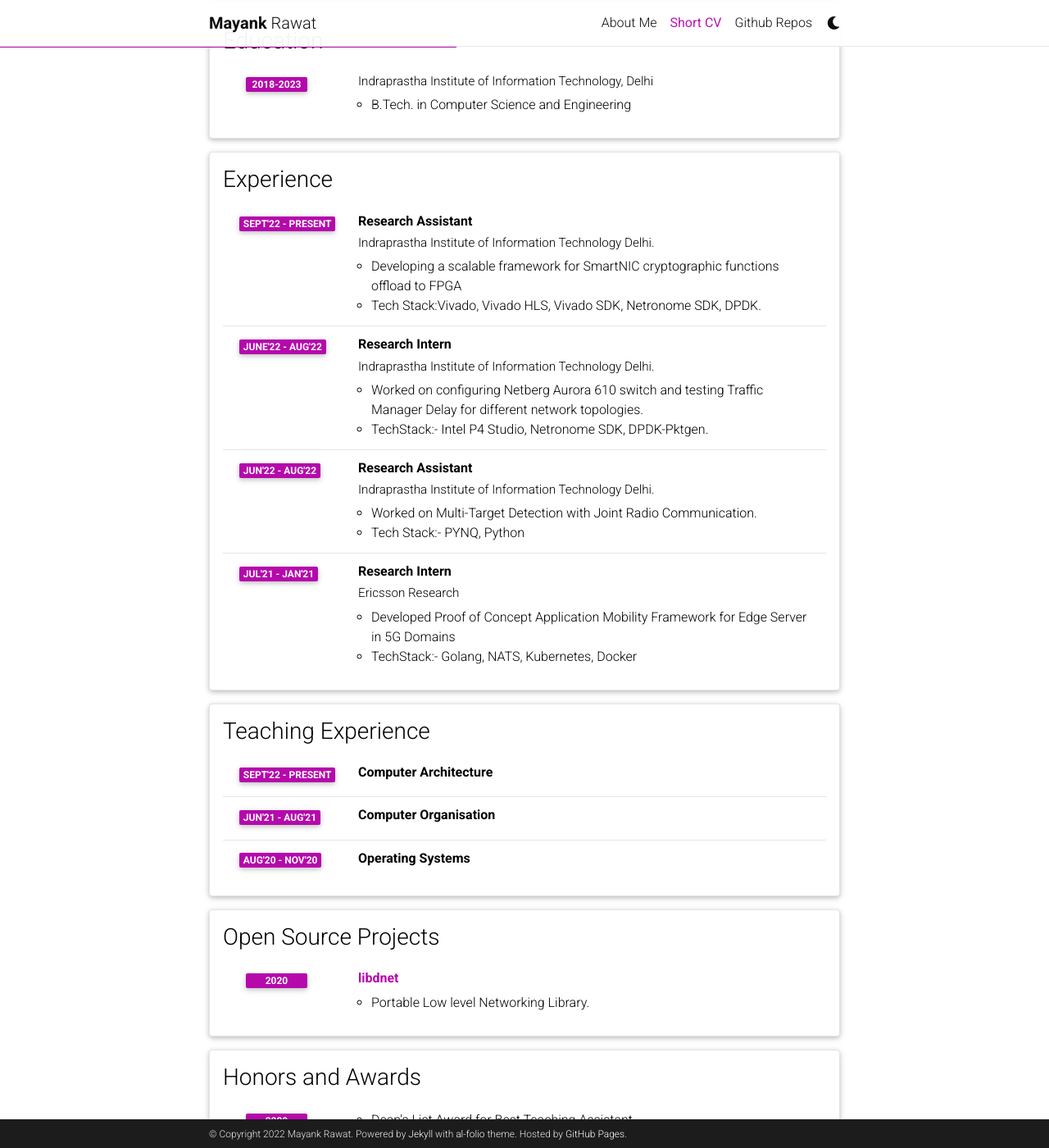
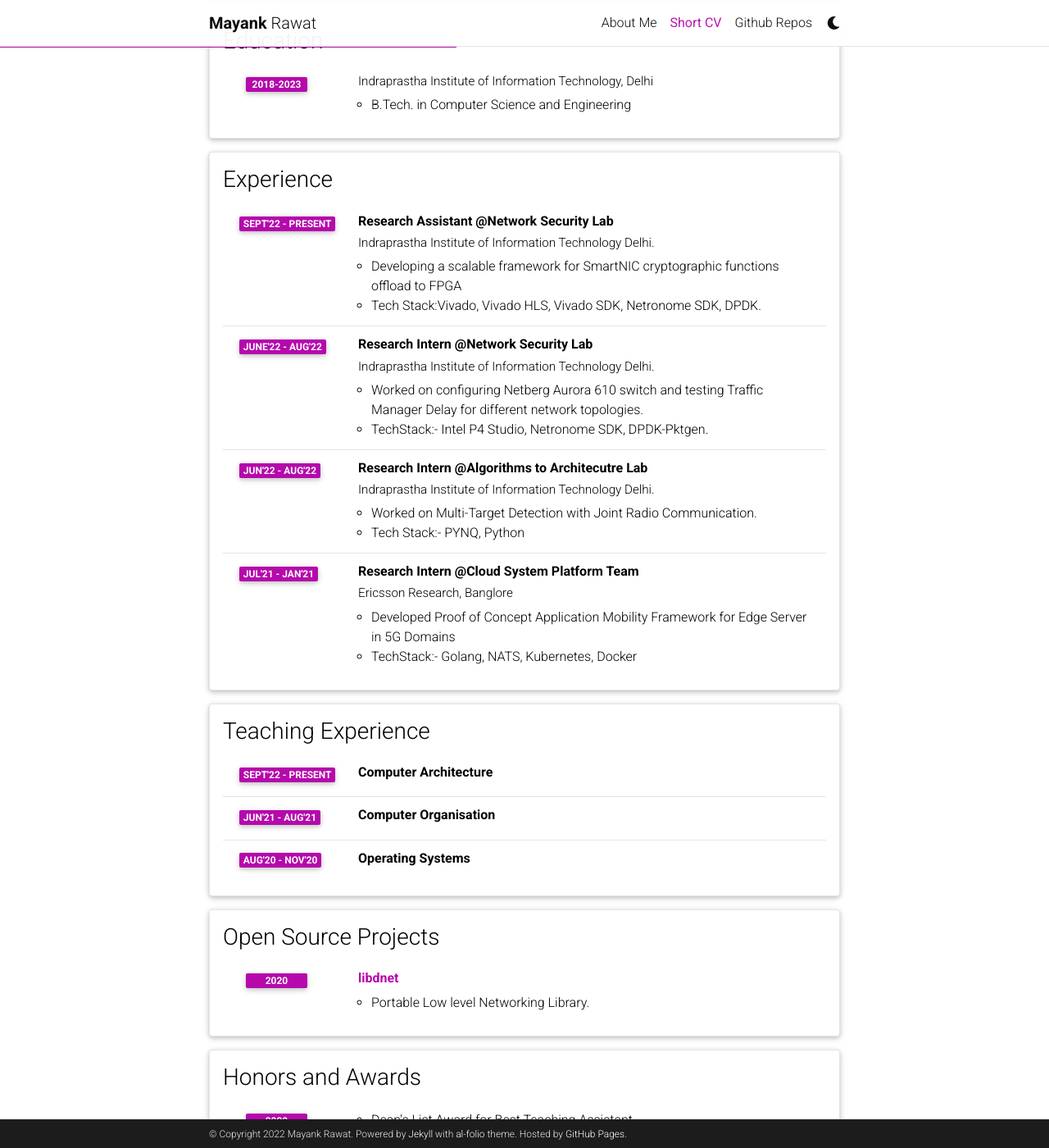
Before and after one commit to mayank18049/mayak18049.github.io, a Jekyll site: the page built from _pages/cv.md, in a window 1280 px wide and 1400 px high, scrolled down 377 px. Shown: the whole window at 82% size. Built offline with Jekyll 4.4.1, drawn with Linux system fonts in a browser that asks for light colours; comment, search, counter and statistics services are not loaded; a style sheet for code colours, icons or effects is not loaded; some of the changed text lies outside the part shown.

Commit message:
Update short cv

```diff
--- a/_data/cv.yml
+++ b/_data/cv.yml
@@ -20,29 +20,29 @@
 - title: Experience
   type: time_table
   contents:
-    - title: Research Assistant
+    - title: Research Assistant @Network Security Lab
       institution: Indraprastha Institute of Information Technology Delhi.
       year: Sept'22 - Present
       description:
         - Developing a scalable framework for SmartNIC cryptographic functions offload to FPGA
         - Tech Stack:Vivado, Vivado HLS, Vivado SDK, Netronome SDK, DPDK.
 
-    - title: Research Intern
+    - title: Research Intern @Network Security Lab
       institution: Indraprastha Institute of Information Technology Delhi.
       year: June'22 - Aug'22
       description:
         - Worked on configuring Netberg Aurora 610 switch and testing Traffic Manager Delay for different network topologies.
         - TechStack:- Intel P4 Studio, Netronome SDK, DPDK-Pktgen.
 
-    - title: Research Assistant
+    - title: Research Intern @Algorithms to Architecutre Lab
       institution: Indraprastha Institute of Information Technology Delhi.
       year: Jun'22 - Aug'22
       description:
         - Worked on Multi-Target Detection with Joint Radio Communication.
         - Tech Stack:- PYNQ, Python
 
-    - title: Research Intern
-      institution: Ericsson Research
+    - title: Research Intern @Cloud System Platform Team
+      institution: Ericsson Research, Banglore
       year: Jul'21 - Jan'21
       description:
         - Developed Proof of Concept Application Mobility Framework for Edge Server in 5G Domains
@@ -78,10 +78,10 @@
 - title: Academic Interests
   type: nested_list
   contents:
-    - title: Software Defined Networking.
-    - title: Computer Architecutre.
-    - title: Dataplane Programming.
-    - title: Hardware Software Codesign.
+    - title: Software Defined Networking
+    - title: Computer Architecutre
+    - title: Dataplane Programming
+    - title: Hardware Software Codesign
 
 # - title: Other Interests
 #   type: list
```
